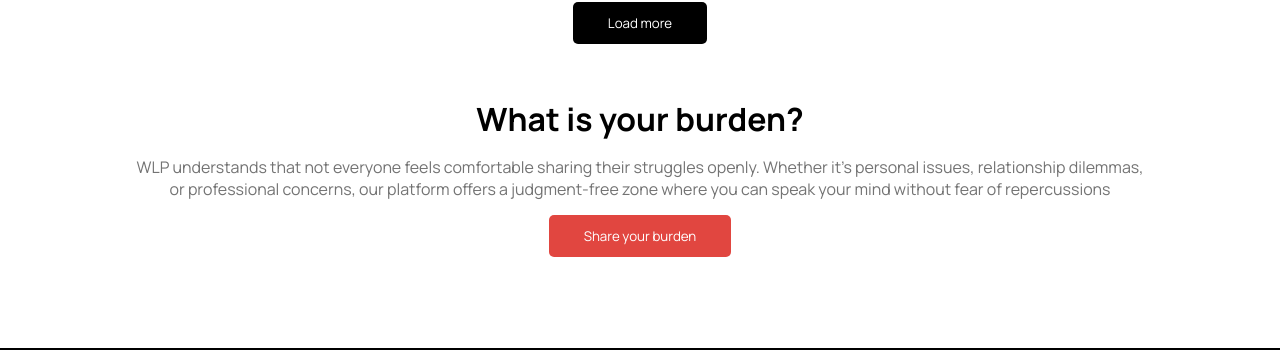
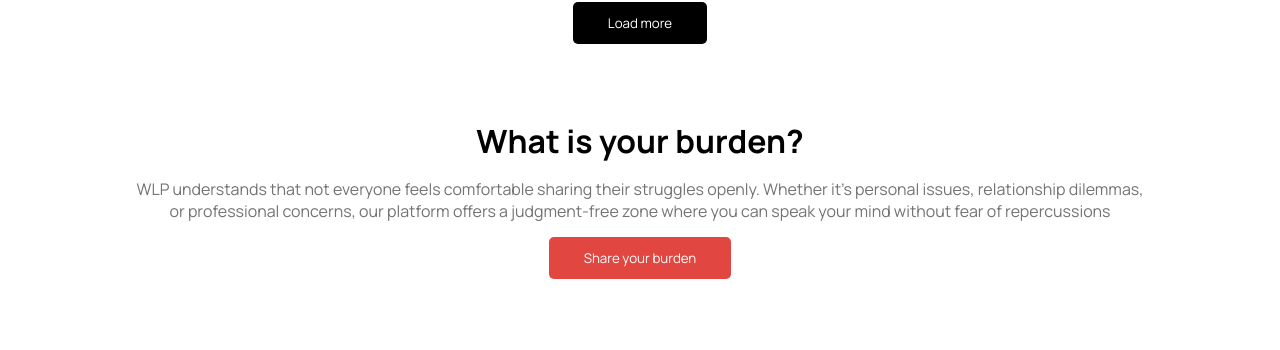
Before and after one commit to abronoma/Problems-Log-UI, a React (Vite) app: page /burdens in a window 1280 px wide. Shown: the part 279-629 px from the top of the page. Built offline with nearby package versions, Linux system fonts and the light colour scheme; no server answers.

Commit message:
updated css

```diff
--- a/src/components/BurdenList/list.css
+++ b/src/components/BurdenList/list.css
@@ -100,7 +100,7 @@
     align-items: center;
     justify-content: center;
     gap: 15px;
-    margin: 2rem 0;
+    margin: 3.4rem 0;
     text-align: center;
     padding: 2% 0;
 }
```
